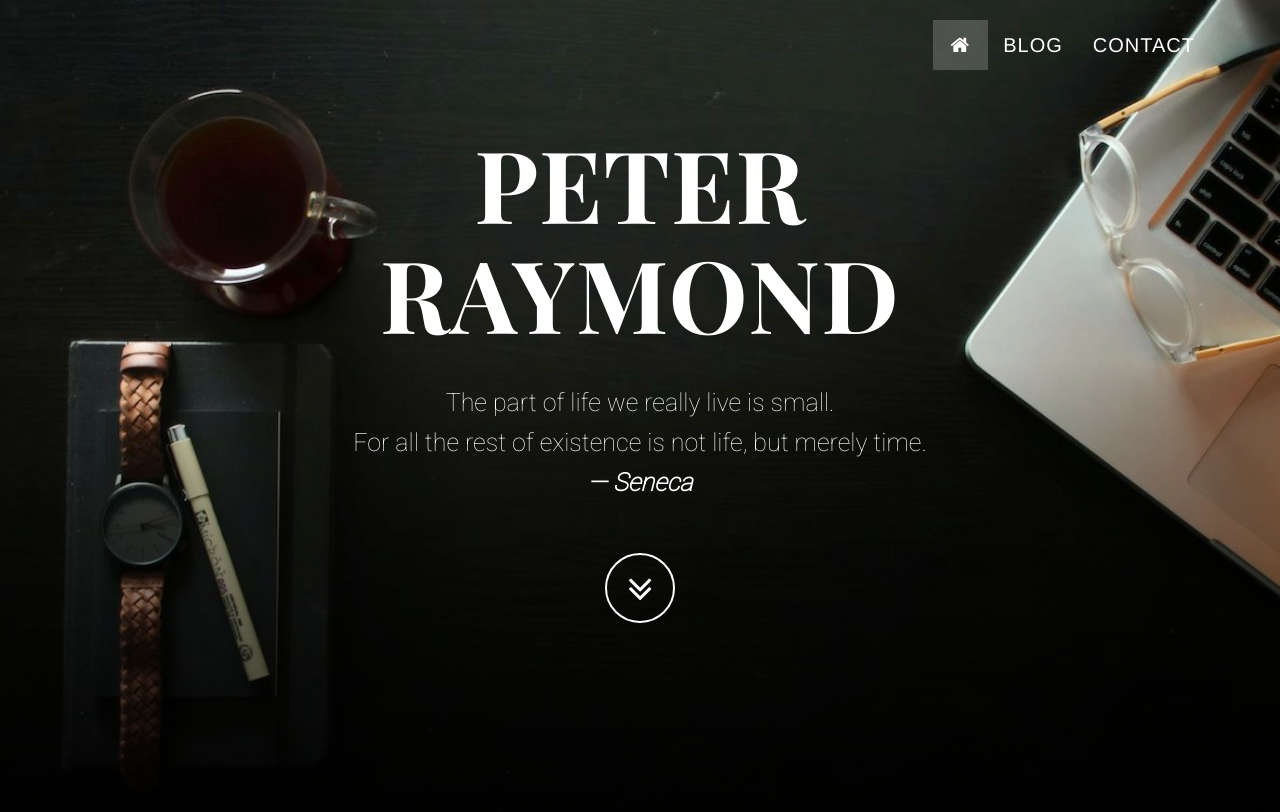
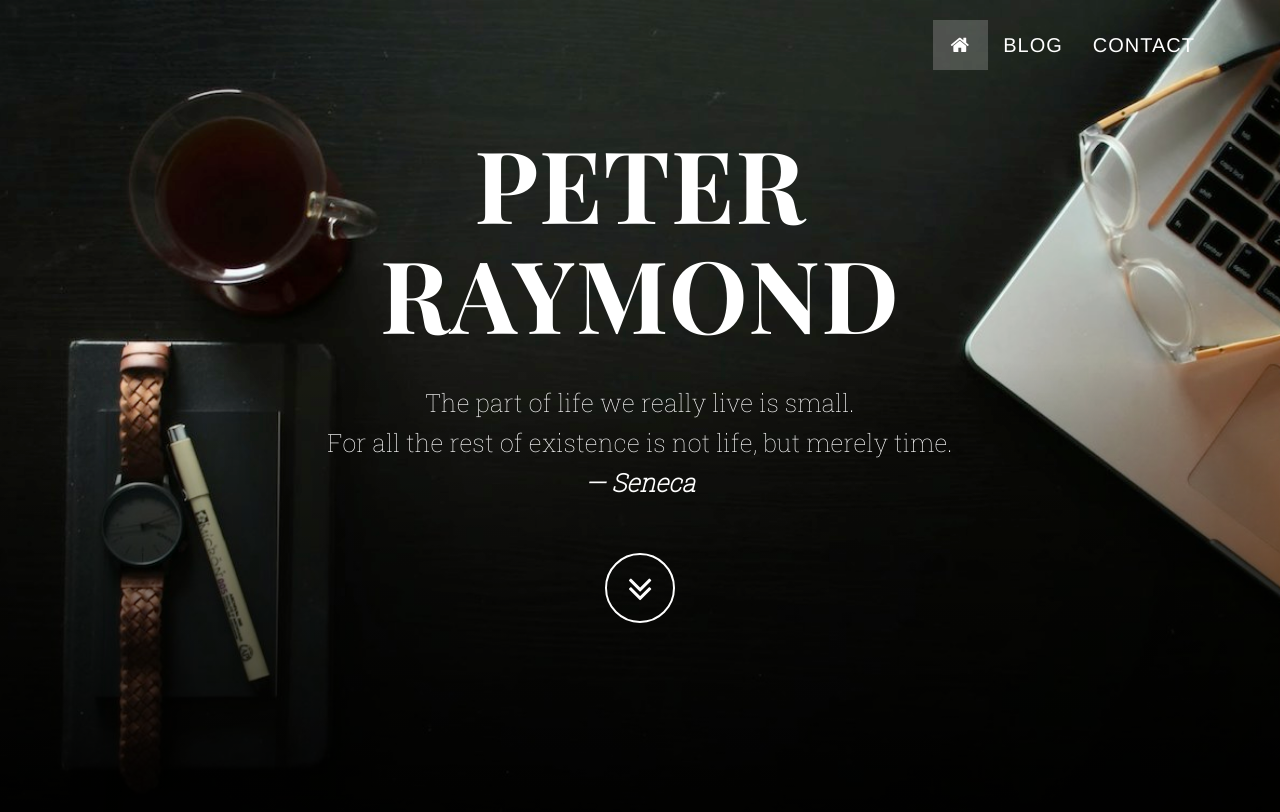
Before and after one commit to peterkraymond/peterkraymond.github.io, a Jekyll site: the page built from index.html, in a window 1280 px wide and 900 px high. Shown: the top 812 px of the window. Built offline with Jekyll 4.4.1, drawn with Linux system fonts in a browser that asks for light colours; nearby versions of some CDN libraries.

Commit message:
updating fonts

```diff
--- a/_layouts/default.html
+++ b/_layouts/default.html
@@ -29,7 +29,7 @@
     <link href='http://fonts.googleapis.com/css?family=Playfair+Display+SC:700' rel='stylesheet' type='text/css'>
 
     <!-- Body Font -->
-    <link href='http://fonts.googleapis.com/css?family=Roboto:100' rel='stylesheet' type='text/css'>
+    <link href='http://fonts.googleapis.com/css?family=Roboto+Slab:100' rel='stylesheet' type='text/css'>
 
     <!-- HTML5 Shim and Respond.js IE8 support of HTML5 elements and media queries -->
     <!-- WARNING: Respond.js doesn't work if you view the page via file:// -->
--- a/css/grayscale.css
+++ b/css/grayscale.css
@@ -7,7 +7,7 @@
 body {
     width: 100%;
     height: 100%;
-    font-family: 'Roboto', sans-serif;
+    font-family: 'Roboto Slab', serif;
     color: #fff;
     background-color: #000;
 }
```
